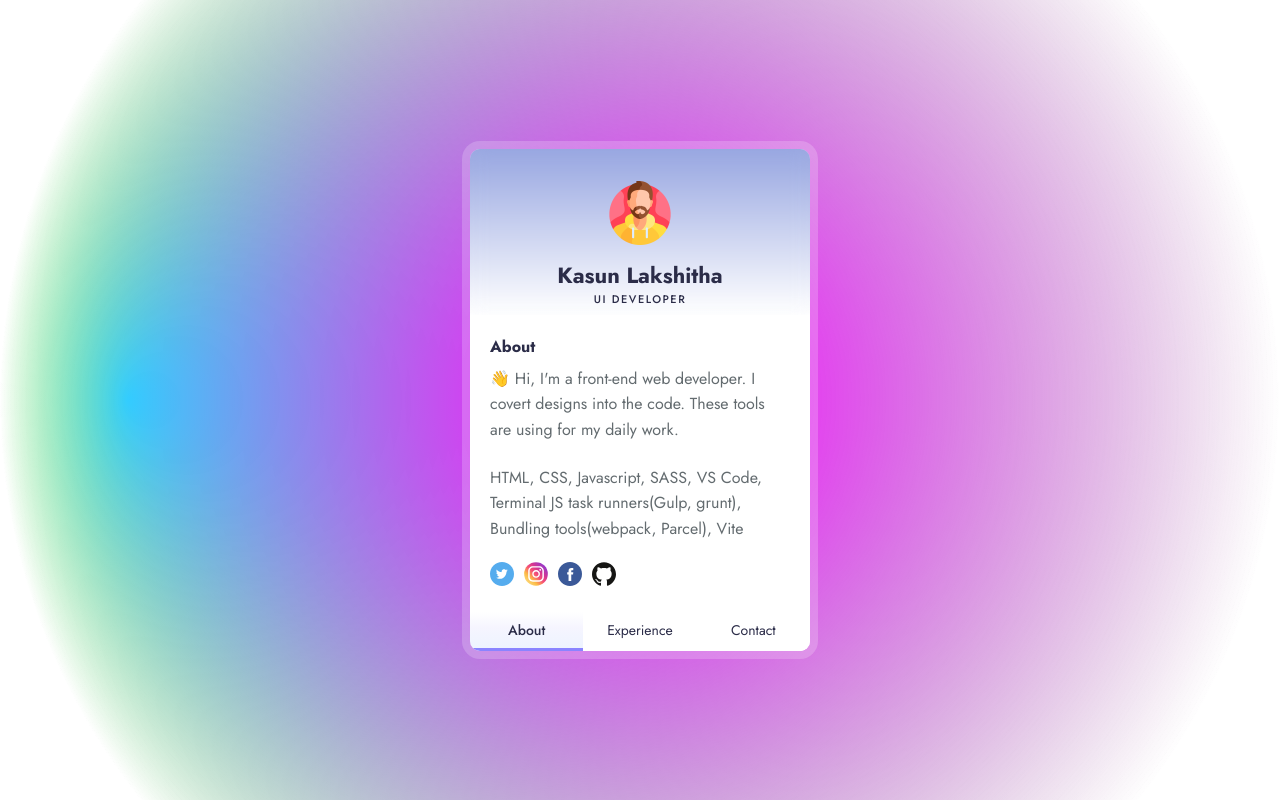
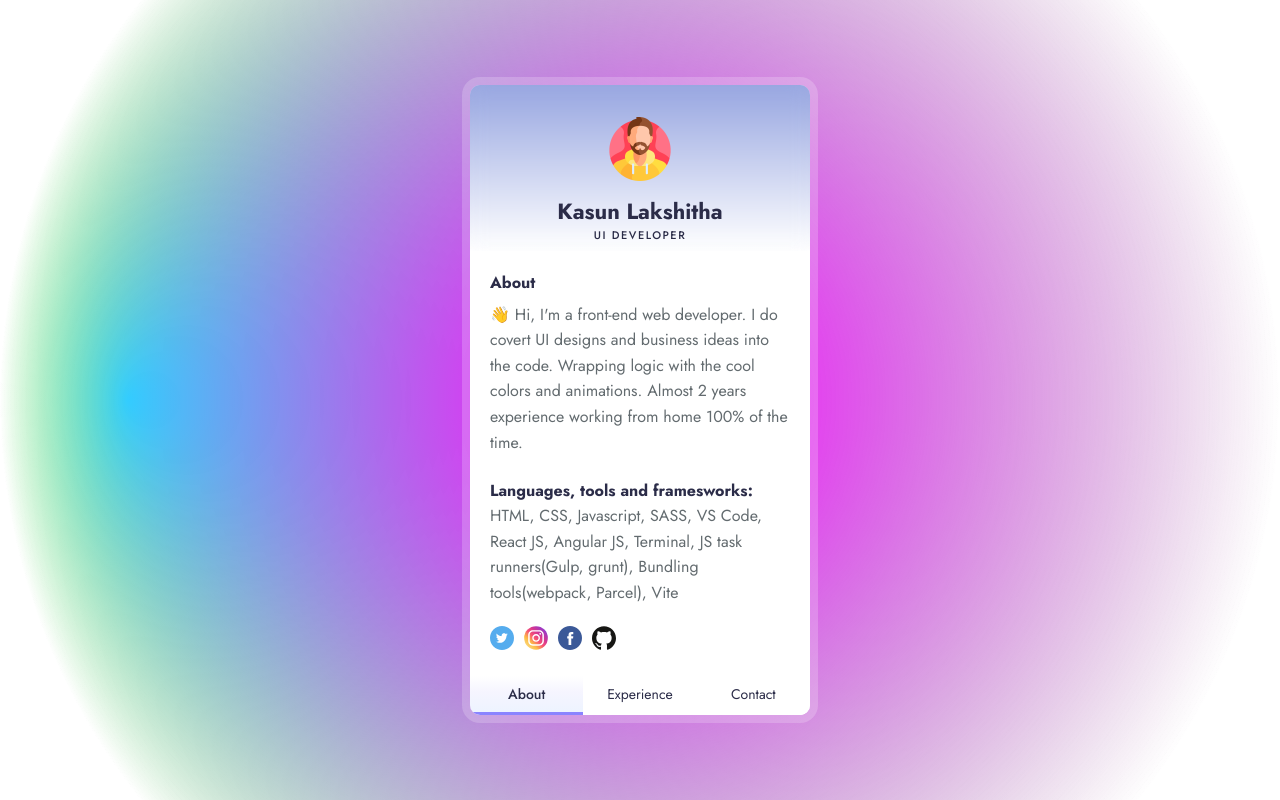
Before and after one commit to DevKasun/devkasun-portfolio, a Next.js app: page / in a window 1280 px wide. Built offline with nearby package versions, Linux system fonts and the light colour scheme.

Commit message:
Updated about text

```diff
--- a/components/About.js
+++ b/components/About.js
@@ -8,9 +8,10 @@ function About() {
             <div className="card-content">
                 <div className="card-subtitle">About</div>
                 <div className="card-desc">
-                    <p>👋 Hi, I&apos;m a front-end web developer. I covert designs into the code. These tools are using for my daily work.</p><br />
-                    <p>HTML, CSS, Javascript, SASS, VS Code, Terminal
-                        JS task runners(Gulp, grunt), Bundling tools(webpack, Parcel), Vite</p>
+                    <p>👋 Hi, I&apos;m a front-end web developer. I do covert UI designs and business ideas into the code. Wrapping logic with the cool colors and animations. Almost 2 years experience working from home 100% of the time.</p><br />
+                    <p>
+                        <strong>Languages, tools and framesworks: </strong>HTML, CSS, Javascript, SASS, VS Code, React JS, Angular JS, Terminal, JS task runners(Gulp, grunt), Bundling tools(webpack, Parcel), Vite
+                    </p>
                 </div>
             </div>
             <div className="card-social">
```
